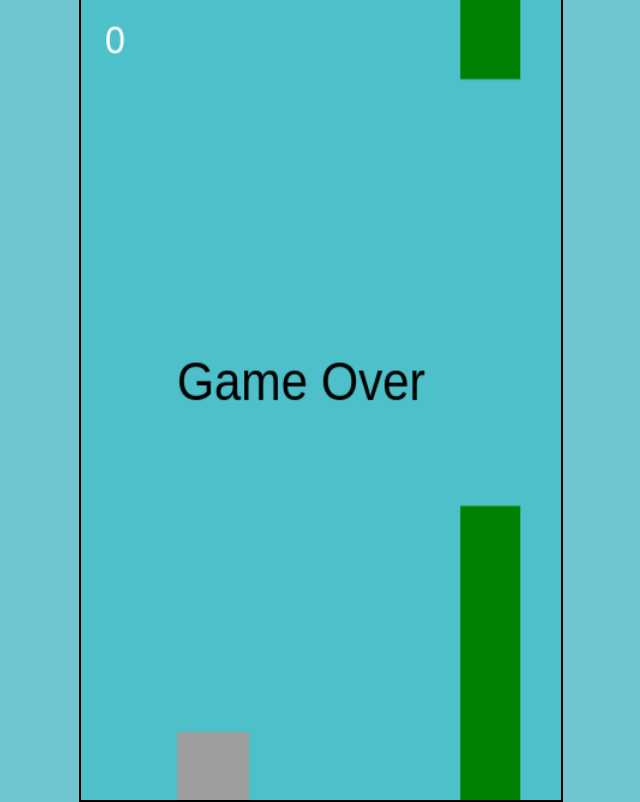
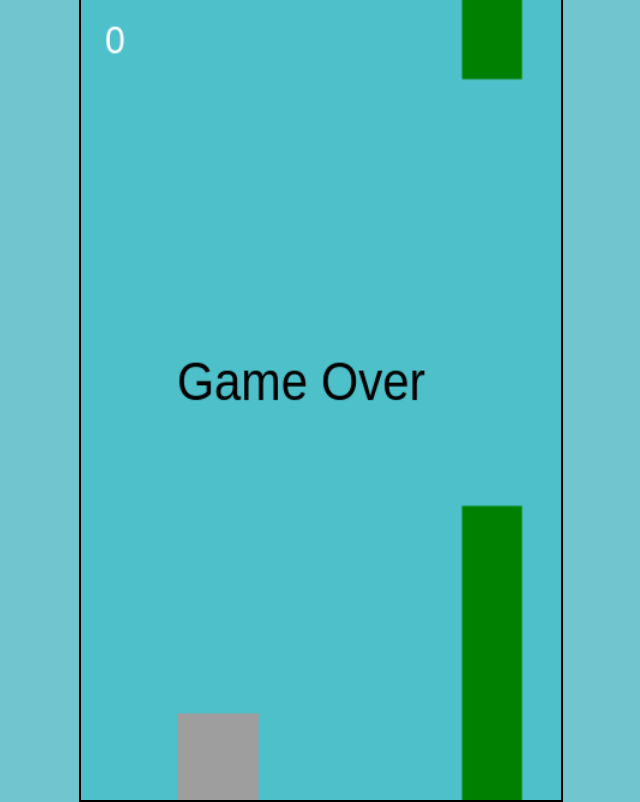
Before and after one commit to tbh-horid/game, a plain HTML site: page index.html in a window 1280 px wide. Shown: the whole page, without its empty margins (319-959 px from the left). Drawn offline with Linux system fonts and the light colour scheme.

Commit message:
Update index.html

```diff
--- a/index.html
+++ b/index.html
@@ -39,8 +39,8 @@
     let bird = {
       x: 80,
       y: 150,
-      width: 60,
-      height: 60,
+      width: 68,
+      height: 68,
       gravity: 0.25,
       lift: -5,
       velocity: 0
```
